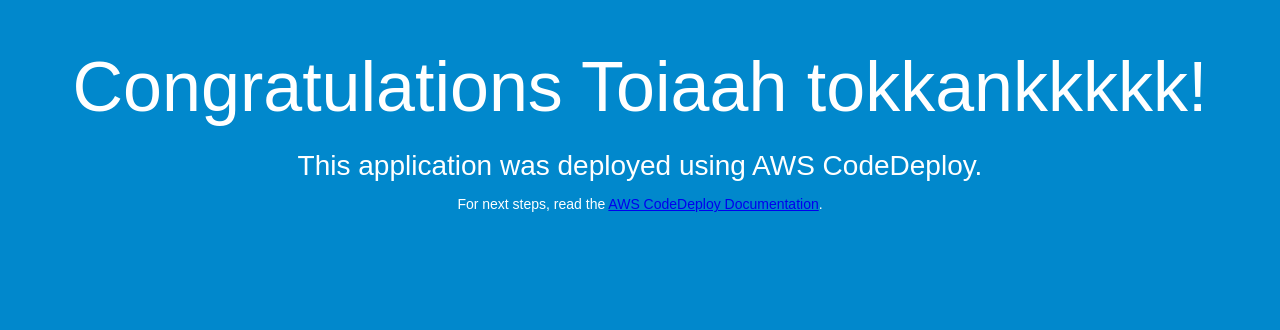
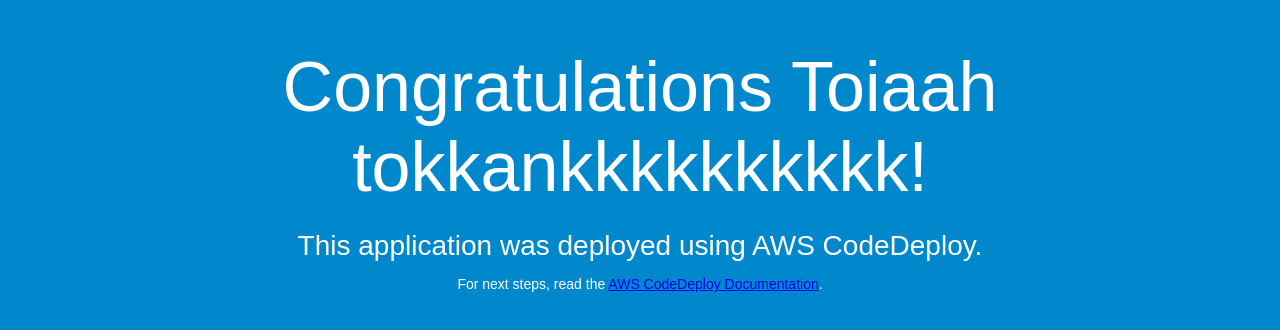
Before and after one commit to swathyjayaseelan/test, a plain HTML site: page index.html in a window 1280 px wide. Drawn offline with Linux system fonts and the light colour scheme.

Commit message:
Update index.html

```diff
--- a/index.html
+++ b/index.html
@@ -26,7 +26,7 @@
 </head>
 <body>
   <div align="center">
-    <h1>Congratulations Toiaah tokkankkkkk!</h1>
+    <h1>Congratulations Toiaah tokkankkkkkkkkkk!</h1>
     <h2>This application was deployed using AWS CodeDeploy.</h2>
     <p>For next steps, read the <a href="http://aws.amazon.com/documentation/codedeploy">AWS CodeDeploy Documentation</a>.</p>
   </div>
```
